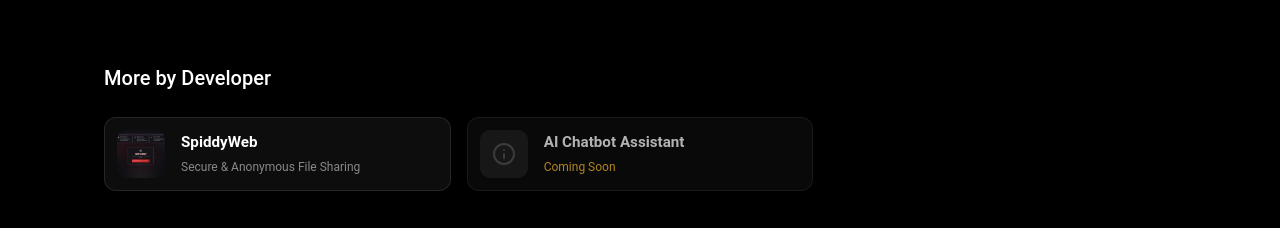
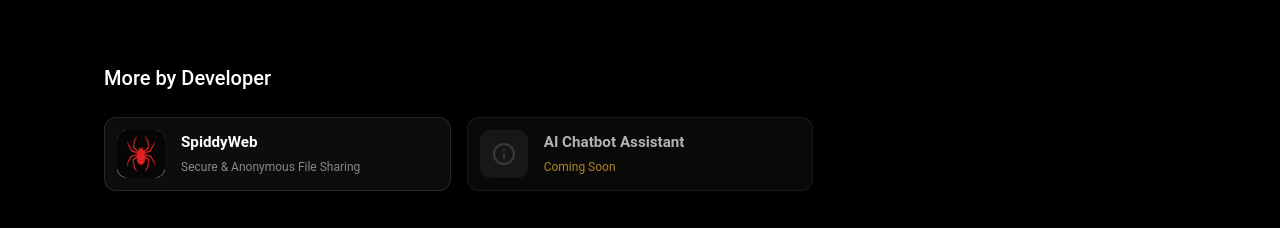
Before and after one commit to Satbhai444/PORTFOLIO, a React (Vite) app in the folder port/: page /projects in a window 1280 px wide. Shown: the part 1982-2210 px from the top of the page. Built offline with nearby package versions, Linux system fonts and the light colour scheme; no server answers.

Commit message:
fix: Add red spider icon for SpiddyWeb

```diff
--- a/port/src/pages/Projects.jsx
+++ b/port/src/pages/Projects.jsx
@@ -58,7 +58,7 @@ const PROJECTS_DATA = {
         price: 'Free',
         platform: 'Web App',
         age: 'E',
-        iconUrl: '/spiddy/1.png', // Fallback to first screenshot as icon
+        iconUrl: '/spiddy/icon.jpg',
         actionBtn: { text: 'Open App', link: 'https://spiddy-web.vercel.app' },
         githubLink: 'https://github.com/Satbhai444/Spiddy-Web',
         gallery: [
```
Also changed, not shown: port/public/spiddy/icon.jpg (added).
